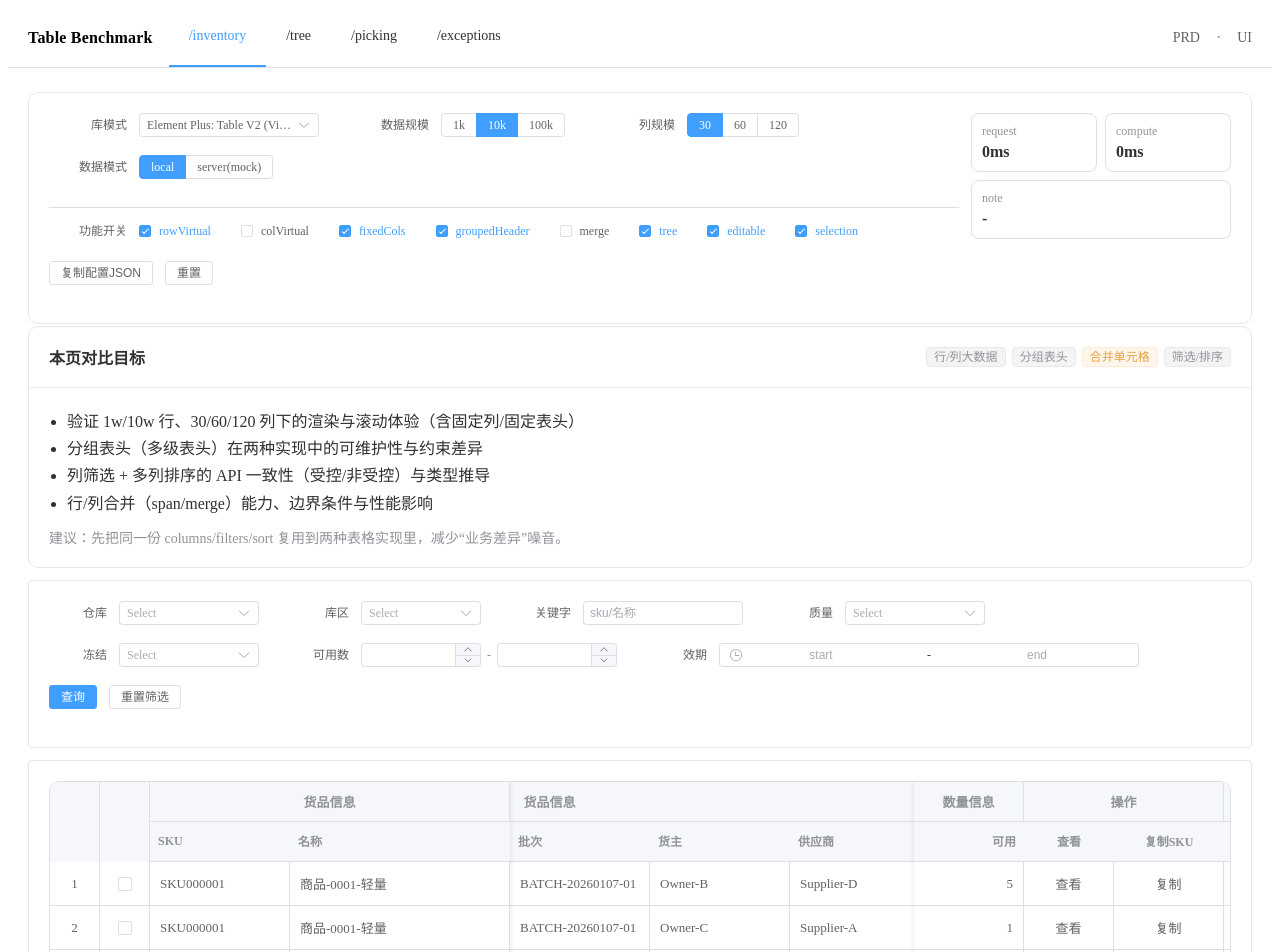
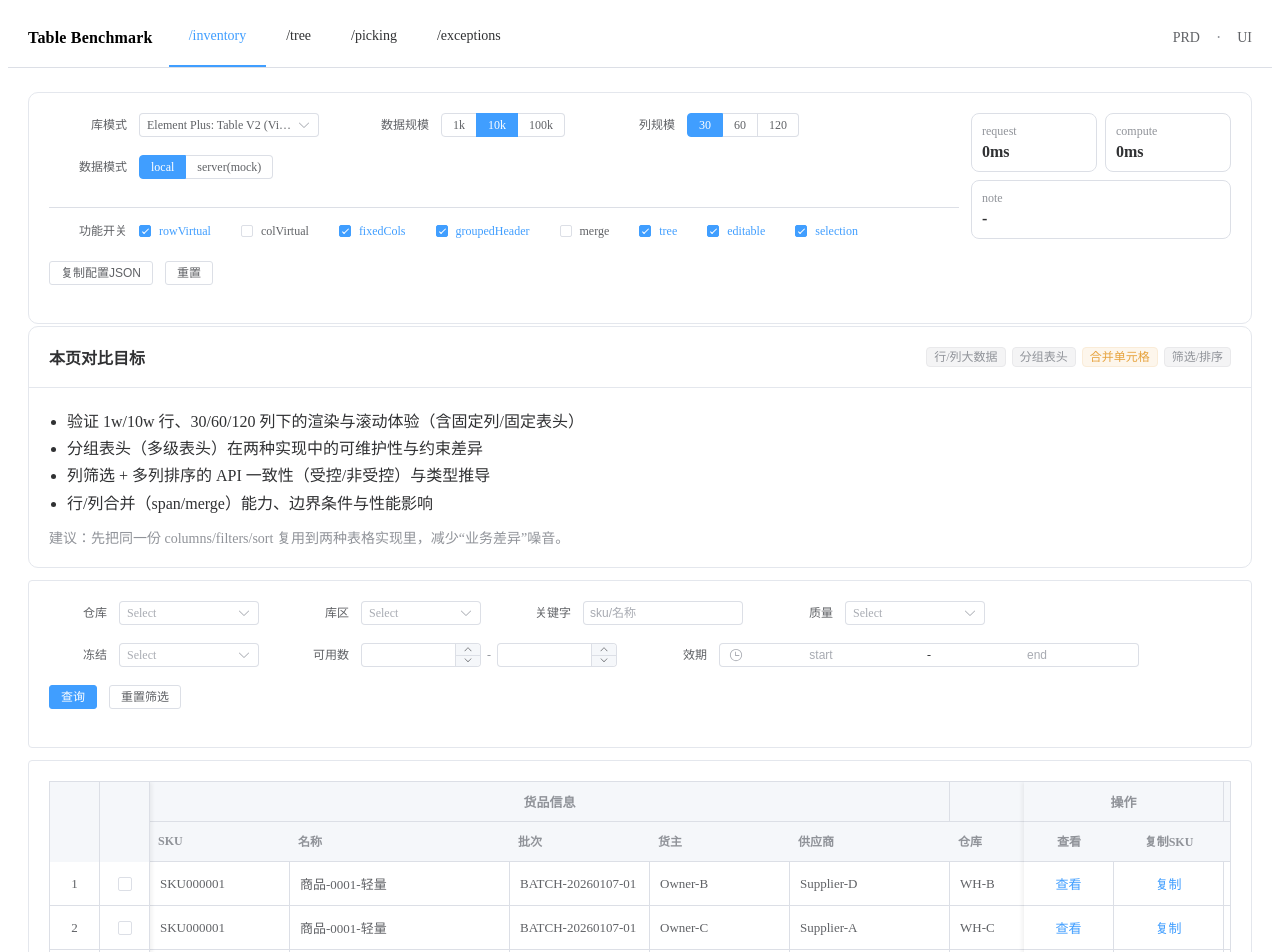
Before and after one commit to parade0393/studu-cli, a Vue app: page /inventory in a window 1280 px wide. Shown: the top 952 px of the page. Built offline with nearby package versions, Linux system fonts and the light colour scheme; the HTML template or start-up script is replaced by a standard one.

Commit message:
feat(inventory): add inventory columns component and refactor table adapters

```diff
--- a/src/adapters/element-plus/ElDataTable.tsx
+++ b/src/adapters/element-plus/ElDataTable.tsx
@@ -135,7 +135,8 @@ export const ElDataTable = defineComponent<DataTableProps<unknown>>({
                   }
                 : undefined
             }
-            v-slots={{
+          >
+            {{
               default: () => (
                 <>
                   {<ElTableColumn type="index" width={50} fixed="left" />}
@@ -155,7 +156,7 @@ export const ElDataTable = defineComponent<DataTableProps<unknown>>({
               ),
               empty: () => <ElEmpty description={props.emptyText ?? '暂无数据'} />,
             }}
-          />
+          </ElTable>
         </div>
       )
 
--- a/src/adapters/element-plus/ElDataTableV2.tsx
+++ b/src/adapters/element-plus/ElDataTableV2.tsx
@@ -276,12 +276,13 @@ export const ElDataTableV2 = defineComponent<DataTableProps<Row>>({
                       ? (sb: SortBy) => props.onUpdateSort?.(fromV2Sort(sb))
                       : undefined
                   }
-                  v-slots={
-                    headerRenderer
-                      ? { header: (p: TableV2CustomizedHeaderSlotParam) => headerRenderer(p) }
-                      : undefined
-                  }
-                />
+                >
+                  {{
+                    header: headerRenderer
+                      ? (p: TableV2CustomizedHeaderSlotParam) => headerRenderer(p)
+                      : undefined,
+                  }}
+                </ElTableV2>
               )}
             </ElAutoResizer>
           </div>
--- a/src/columns/inventory.ts
+++ b/src/columns/inventory.ts
@@ -33,8 +33,8 @@ export type InventoryColumnSpec = {
 }
 
 const base: InventoryColumnSpec[] = [
-  { key: 'sku', title: 'SKU', width: 140, fixed: 'left' },
-  { key: 'skuName', title: '名称', width: 220, fixed: 'left' },
+  { key: 'sku', title: 'SKU', width: 140 },
+  { key: 'skuName', title: '名称', width: 220 },
   { key: 'batch', title: '批次', width: 140 },
   { key: 'owner', title: '货主', width: 140 },
   { key: 'supplier', title: '供应商', width: 160 },
@@ -42,7 +42,7 @@ const base: InventoryColumnSpec[] = [
   { key: 'zone', title: '库区', width: 120 },
   { key: 'bin', title: '库位', width: 140 },
   { key: 'onHand', title: '现有', width: 110, align: 'right' },
-  { key: 'available', title: '可用', width: 110, align: 'right', fixed: 'right' },
+  { key: 'available', title: '可用', width: 110, align: 'right' },
   { key: 'reserved', title: '占用', width: 110, align: 'right' },
   { key: 'damaged', title: '残损', width: 110, align: 'right' },
   { key: 'frozen', title: '冻结数', width: 110, align: 'right' },
--- /dev/null
+++ b/src/columns/inventoryColumns.tsx
@@ -0,0 +1,141 @@
+import { ElMessage } from 'element-plus'
+import type { InventoryRow } from '../types/benchmark'
+import type { TableColumnDef, TableCellCtx } from '../adapters/table/types'
+import { formatDateTime, formatNumber } from '../utils/format'
+import type { InventoryColumnSpec } from './inventory'
+import type { FunctionalComponent } from 'vue'
+
+function asIsoString(v: unknown): string | null {
+  return typeof v === 'string' ? v : null
+}
+
+export function buildInventoryColumns(
+  specs: InventoryColumnSpec[],
+): TableColumnDef<InventoryRow>[] {
+  const out: TableColumnDef<InventoryRow>[] = []
+
+  const makeLink = (text: string, onClick: () => void) => (
+    <a class="link" onClick={onClick}>
+      {text}
+    </a>
+  )
+
+  const cellText: FunctionalComponent<TableCellCtx<InventoryRow>> = ({ row, rowIndex }) => (
+    <span title={`${row.sku}-${rowIndex}`}>{row.sku}</span>
+  )
+
+  for (const s of specs) {
+    const key = String(s.key)
+    const base: TableColumnDef<InventoryRow> = {
+      key,
+      title: s.title,
+      width: s.width,
+      align: s.align,
+      fixed: s.fixed,
+      sortable:
+        ['available', 'onHand', 'expireAt', 'riskLevel'].includes(key) || key.startsWith('ext'),
+    }
+
+    if (key === 'opView') {
+      out.push({
+        ...base,
+        valueGetter: () => '',
+        cell: ({ row }) =>
+          makeLink('查看', () => ElMessage.info(`查看：${row.sku} / ${row.batch}`)),
+      })
+      continue
+    }
+
+    if (key === 'opCopySku') {
+      out.push({
+        ...base,
+        valueGetter: () => '',
+        cell: ({ row }) =>
+          makeLink('复制', async () => {
+            await navigator.clipboard.writeText(row.sku)
+            ElMessage.success('已复制 SKU')
+          }),
+      })
+      continue
+    }
+    if (key === 'qualityStatus') {
+      out.push({
+        ...base,
+        cell: ({ row }) => {
+          const qs = row.qualityStatus ?? 'UNKNOWN'
+          const cls =
+            qs === 'OK'
+              ? 'tag-ok'
+              : qs === 'HOLD'
+                ? 'tag-hold'
+                : qs === 'NG'
+                  ? 'tag-ng'
+                  : 'tag-info'
+          return <span class={`tag ${cls}`}>{qs}</span>
+        },
+      })
+      continue
+    }
+
+    if (key === 'freezeStatus') {
+      out.push({
+        ...base,
+        cell: ({ row }) => (
+          <span class={`tag tag-${row.freezeStatus === 'FROZEN' ? 'warn' : 'info'}`}>
+            {row.freezeStatus}
+          </span>
+        ),
+      })
+      continue
+    }
+
+    if (key === 'abcClass') {
+      out.push({ ...base, cell: ({ row }) => <span class="tag tag-info">{row.abcClass}</span> })
+      continue
+    }
+
+    if (key === 'riskLevel') {
+      out.push({
+        ...base,
+        cell: ({ row }) => (
+          <span class="risk" data-level={row.riskLevel}>
+            L{row.riskLevel}{' '}
+          </span>
+        ),
+      })
+      continue
+    }
+
+    if (key.endsWith('At') || key === 'expireAt' || key.startsWith('extDate')) {
+      out.push({
+        ...base,
+        valueGetter: (r) =>
+          formatDateTime(asIsoString((r as unknown as Record<string, unknown>)[key])),
+      })
+      continue
+    }
+
+    if (
+      ['onHand', 'available', 'reserved', 'damaged', 'frozen'].includes(key) ||
+      key.startsWith('extNum')
+    ) {
+      out.push({
+        ...base,
+        cell: ({ row }) => {
+          const v = (row as Record<string, unknown>)[key]
+          const n = typeof v === 'number' ? v : Number(v)
+          const cls = key === 'available' && row.available <= 5 ? 'num warn' : 'num'
+          return <span class={cls}>{formatNumber(Number.isFinite(n) ? n : null)}</span>
+        },
+      })
+      continue
+    }
+    if (key === 'sku') {
+      out.push({ ...base, cell: cellText })
+      continue
+    }
+
+    out.push({ ...base })
+  }
+  return out
+}
--- a/src/styles/table.css
+++ b/src/styles/table.css
@@ -22,7 +22,7 @@
   can share the same visual language.
 */
 .tb-skin {
-  border-radius: var(--tb-radius);
+  /* border-radius: var(--tb-radius); */
   overflow: hidden;
   background: var(--tb-bg);
 }
--- a/src/views/InventoryView.vue
+++ b/src/views/InventoryView.vue
@@ -111,20 +111,14 @@
 </template>
 
 <script setup lang="ts">
-import { computed, h, reactive, ref, type FunctionalComponent } from 'vue'
-import { ElMessage } from 'element-plus'
+import { computed, reactive, ref } from 'vue'
 import { fetchInventory } from '../mock/api'
 import { getInventoryColumns } from '../columns/inventory'
 import type { FilterRule, InventoryRow, Query } from '../types/benchmark'
 import { useBenchmarkStore } from '../stores/benchmark'
-import { formatDateTime, formatNumber } from '../utils/format'
 import { useTableAdapter } from '../adapters/table/useTableAdapter'
-import type {
-  TableCellCtx,
-  TableColumnDef,
-  TableHeaderGroup,
-  TableSortRule,
-} from '../adapters/table/types'
+import { buildInventoryColumns } from '../columns/inventoryColumns'
+import type { TableColumnDef, TableHeaderGroup, TableSortRule } from '../adapters/table/types'
 
 const store = useBenchmarkStore()
 const adapter = useTableAdapter()
@@ -238,125 +232,7 @@ const specs = computed(() => {
 })
 
 const columns = computed<TableColumnDef<InventoryRow>[]>(() => {
-  const out: TableColumnDef<InventoryRow>[] = []
-
-  const makeLink: (text: string, onClick: () => void) => ReturnType<typeof h> = (text, onClick) =>
-    h('a', { class: 'link', onClick }, text)
-
-  const cellText: FunctionalComponent<TableCellCtx<InventoryRow>> = ({ row, rowIndex }) =>
-    h('span', { title: `${row.sku}-${rowIndex}` }, row.sku)
-
-  for (const s of specs.value) {
-    const key = String(s.key)
-    const base: TableColumnDef<InventoryRow> = {
-      key,
-      title: s.title,
-      width: s.width,
-      align: s.align,
-      fixed: s.fixed,
-      sortable:
-        ['available', 'onHand', 'expireAt', 'riskLevel'].includes(key) || key.startsWith('ext'),
-    }
-
-    if (key === 'opView') {
-      out.push({
-        ...base,
-        valueGetter: () => '',
-        cell: ({ row }) =>
-          makeLink('查看', () => ElMessage.info(`查看：${row.sku} / ${row.batch}`)),
-      })
-      continue
-    }
-    if (key === 'opCopySku') {
-      out.push({
-        ...base,
-        valueGetter: () => '',
-        cell: ({ row }) =>
-          makeLink('复制', async () => {
-            await navigator.clipboard.writeText(row.sku)
-            ElMessage.success('已复制 SKU')
-          }),
-      })
-      continue
-    }
-
-    if (key === 'qualityStatus') {
-      out.push({
-        ...base,
-        cell: ({ row }) => {
-          const qs = row.qualityStatus ?? 'UNKNOWN'
-          const cls =
-            qs === 'OK'
-              ? 'tag-ok'
-              : qs === 'HOLD'
-                ? 'tag-hold'
-                : qs === 'NG'
-                  ? 'tag-ng'
-                  : 'tag-info'
-          return h('span', { class: `tag ${cls}` }, qs)
-        },
-      })
-      continue
-    }
-    if (key === 'freezeStatus') {
-      out.push({
-        ...base,
-        cell: ({ row }) =>
-          h(
-            'span',
-            { class: `tag tag-${row.freezeStatus === 'FROZEN' ? 'warn' : 'info'}` },
-            row.freezeStatus,
-          ),
-      })
-      continue
-    }
-    if (key === 'abcClass') {
-      out.push({ ...base, cell: ({ row }) => h('span', { class: 'tag tag-info' }, row.abcClass) })
-      continue
-    }
-    if (key === 'riskLevel') {
-      out.push({
-        ...base,
-        cell: ({ row }) =>
-          h('span', { class: 'risk', 'data-level': row.riskLevel }, `L${row.riskLevel}`),
-      })
-      continue
-    }
-
-    if (key.endsWith('At') || key === 'expireAt' || key.startsWith('extDate')) {
-      out.push({
-        ...base,
-        valueGetter: (r) =>
-          formatDateTime(asIsoString((r as unknown as Record<string, unknown>)[key])),
-      })
-      continue
-    }
-
-    if (
-      ['onHand', 'available', 'reserved', 'damaged', 'frozen'].includes(key) ||
-      key.startsWith('extNum')
-    ) {
-      out.push({
-        ...base,
-        cell: ({ row }) => {
-          const v = (row as Record<string, unknown>)[key]
-          const n = typeof v === 'number' ? v : Number(v)
-          const cls = key === 'available' && row.available <= 5 ? 'num warn' : 'num'
-          return h('span', { class: cls }, formatNumber(Number.isFinite(n) ? n : null))
-        },
-      })
-      continue
-    }
-
-    if (key === 'sku') {
-      out.push({ ...base, cell: cellText })
-      continue
-    }
-
-    out.push({ ...base })
-  }
-
-  return out
+  return buildInventoryColumns(specs.value)
 })
 
 const headerGroups = computed<TableHeaderGroup<InventoryRow>[] | undefined>(() => {
@@ -422,10 +298,6 @@ const spanMethod = computed(() => {
 })
 
 runQuery()
-
-function asIsoString(v: unknown): string | null {
-  return typeof v === 'string' ? v : null
-}
 </script>
 
 <style scoped>
@@ -468,6 +340,7 @@ function asIsoString(v: unknown): string | null {
   margin: 0 8px;
 }
 
+:deep(.tb-skin) {
   .link {
     color: var(--el-color-primary);
     cursor: pointer;
@@ -532,4 +405,5 @@ function asIsoString(v: unknown): string | null {
     color: var(--el-color-warning);
     font-weight: 700;
   }
+}
 </style>
```
Also changed, not shown: 1 other file (tests, documents, lock files or other folders). Lines whose indentation alone changed are shown as unchanged.
